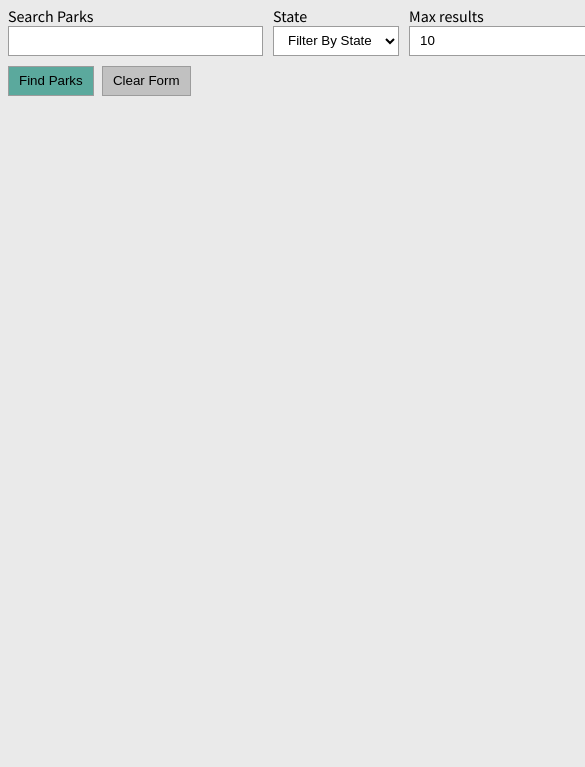
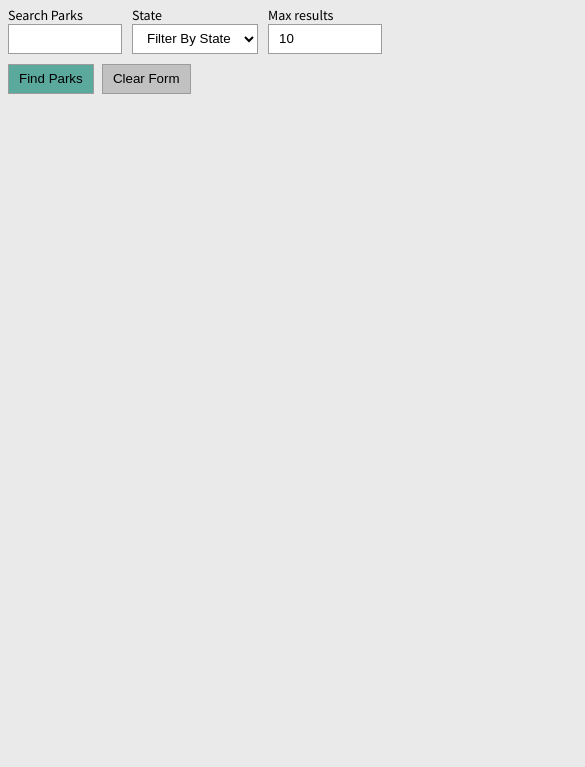
Before and after one commit to killeraliens/national-parks-services-api, a plain HTML site: page index.html in a window 390 px wide. Shown: the part 77-844 px from the top of the page, 585 px wide, since content can reach past the window. Drawn offline with nearby package versions, Linux system fonts and the light colour scheme.

Commit message:
basic mobile

```diff
--- a/style.css
+++ b/style.css
@@ -14,7 +14,7 @@ a {
 }
 
 .container {
-    width: 600px;
+    max-width: 600px;
     margin: 0 auto;
 }
 
@@ -91,3 +91,9 @@ li {
     font-size: 18px;
     margin-top: 20px;
 }
+
+@media (max-width: 400px) {
+    label {
+        font-size: 14px;
+    }
+}
```
